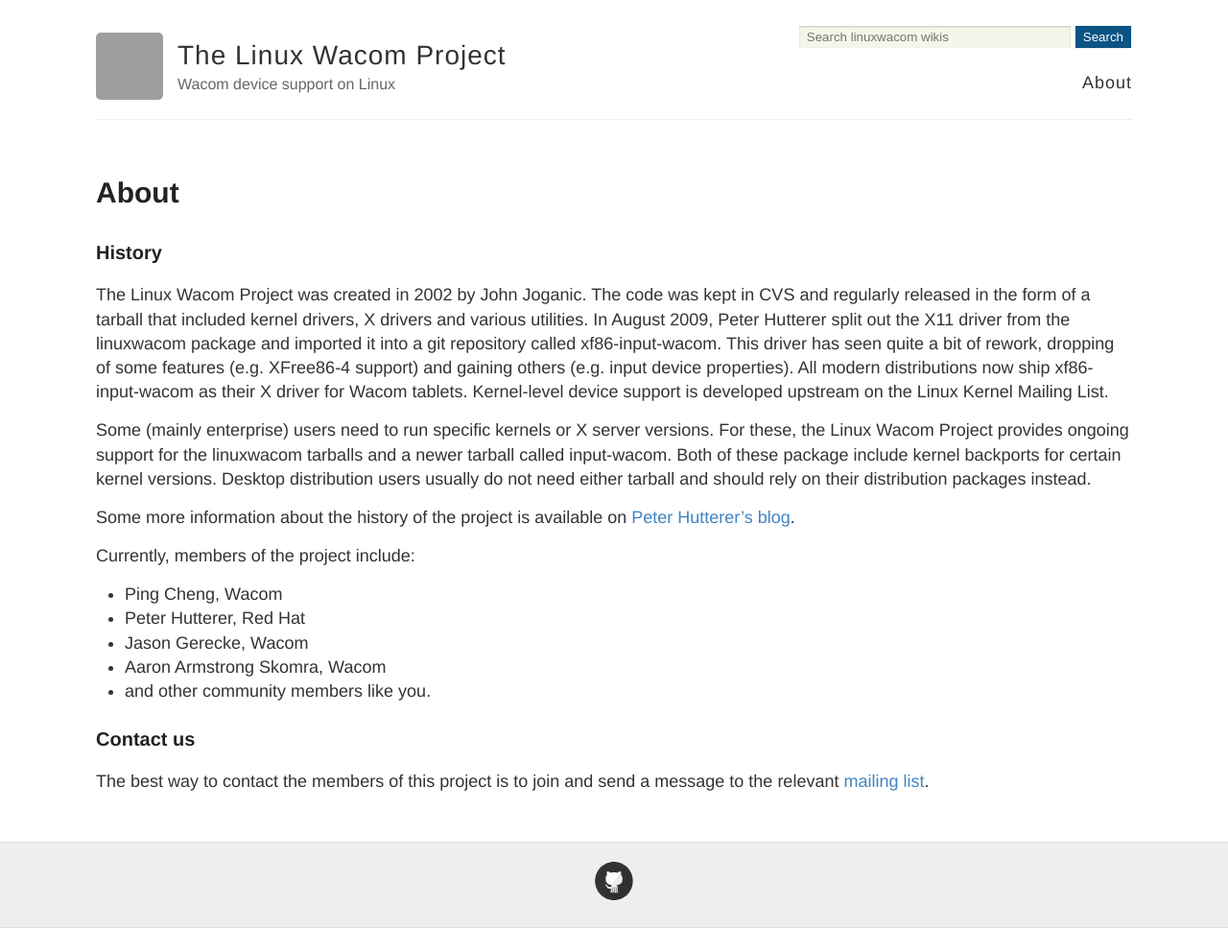
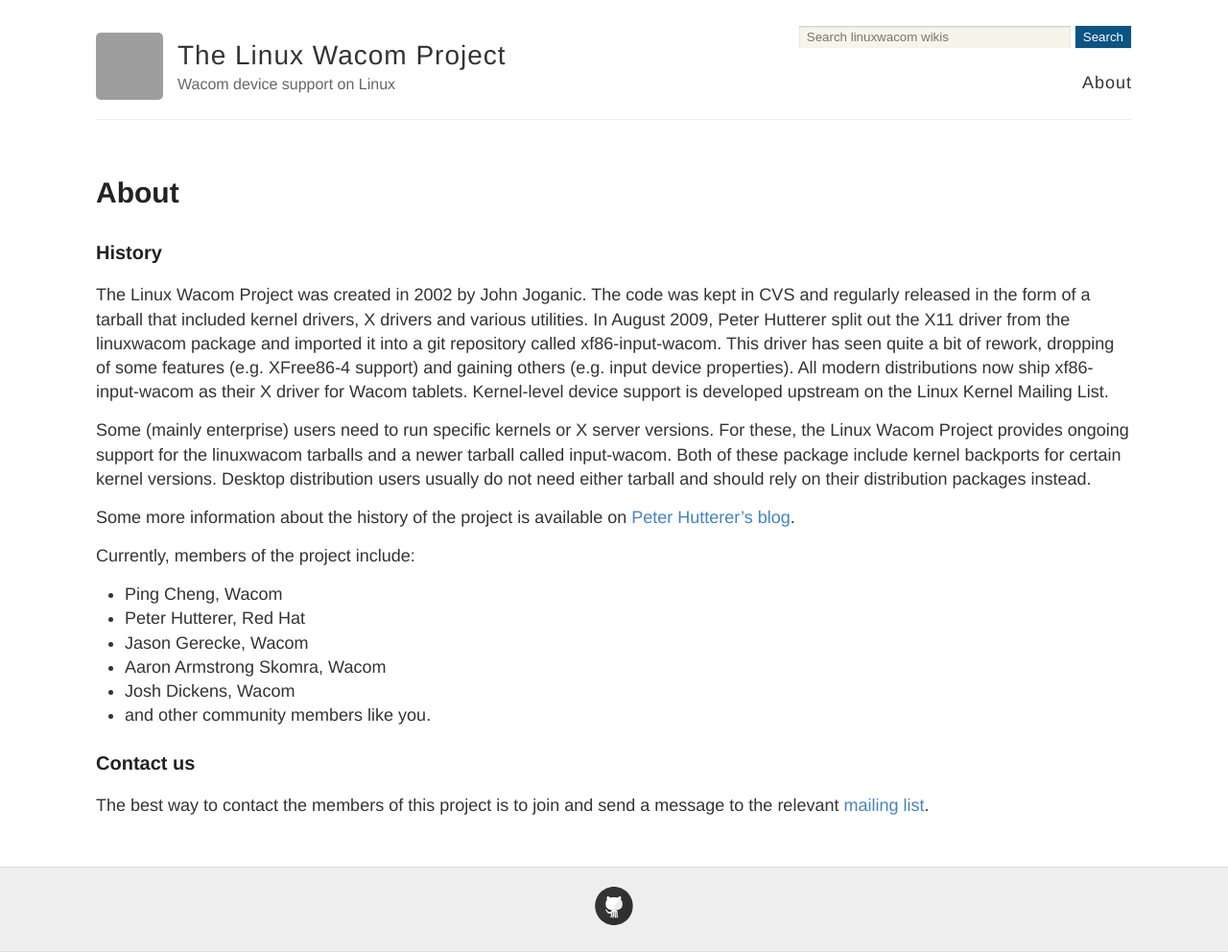
Before and after one commit to linuxwacom/linuxwacom.github.io, a Jekyll site: the page built from about.md, in a window 1280 px wide. Shown: the whole page at 96% size. Built offline with Jekyll 4.4.1, drawn with Linux system fonts in a browser that asks for light colours; before the commit the page ends 967 px from its top, so only the background shows below that; grey boxes are pictures that could not be loaded.

Commit message:
add Josh to list of project members

```diff
--- a/about.md
+++ b/about.md
@@ -18,6 +18,7 @@
 * Peter Hutterer, Red Hat
 * Jason Gerecke, Wacom
 * Aaron Armstrong Skomra, Wacom
+* Josh Dickens, Wacom
 * and other community members like you.
 
 ### Contact us
```
